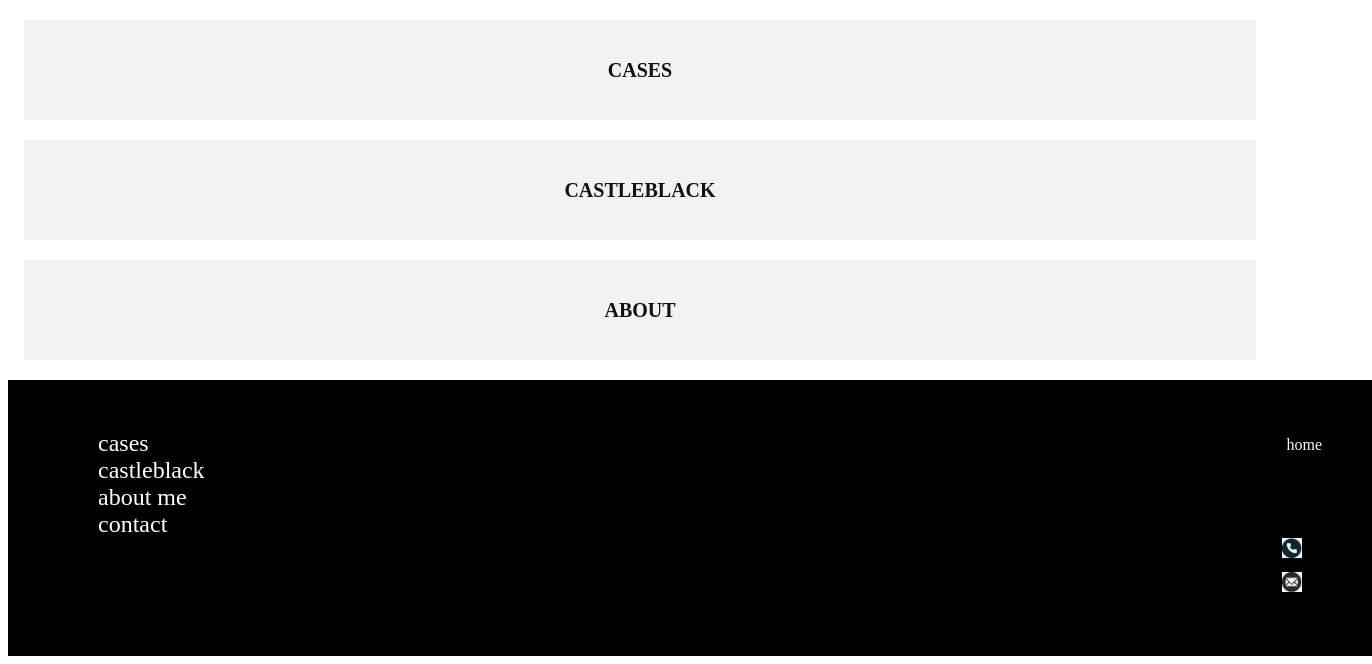
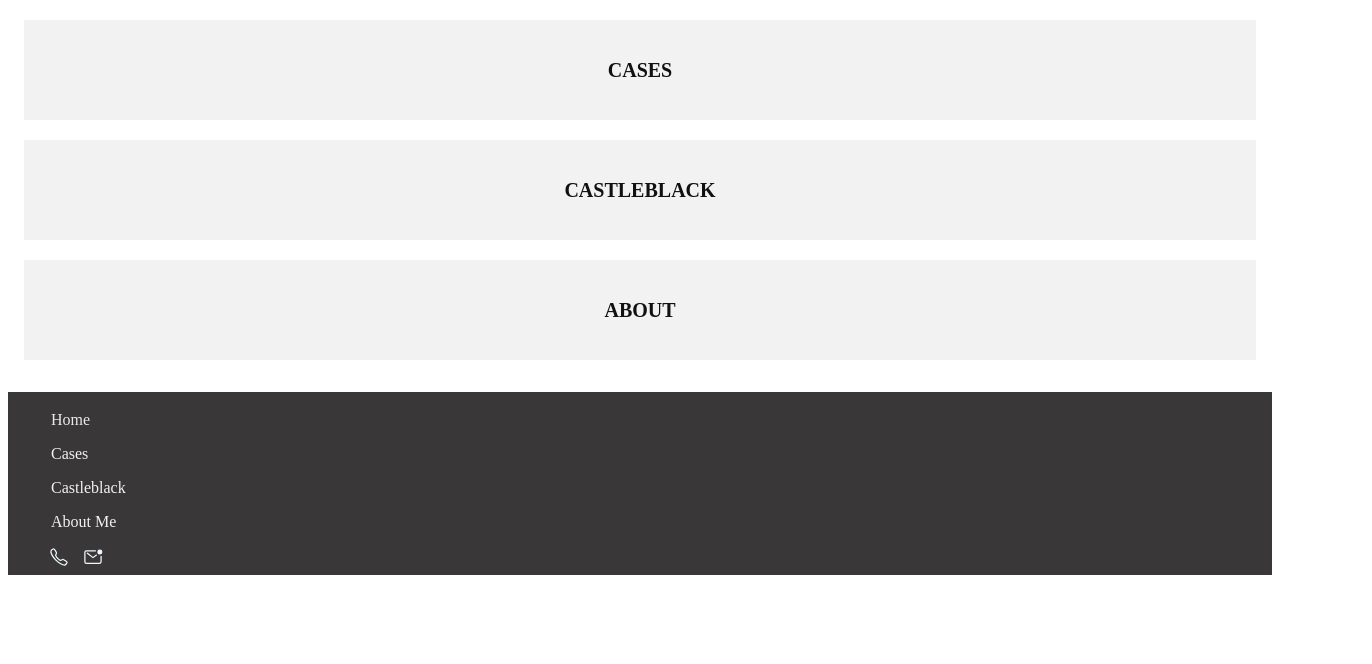
Before and after one commit to kimcool12/oluwapelumi, a plain HTML site: page Index.html in a window 1280 px wide. Shown: the part 316-980 px from the top of the page, 1372 px wide, since content can reach past the window. After the commit the page ends 899 px from the top, so only its background shows below. Drawn offline with nearby package versions, Linux system fonts and the light colour scheme.

Commit message:
all my millo

```diff
--- a/Index.html
+++ b/Index.html
@@ -5,6 +5,8 @@
 	<meta name="viewport" content="width=device-width, initial-scale=1">
 	<title>myweb</title>
 	<link rel="stylesheet" type="text/css" href="pelumi.css">
+	<script type="module" src="https://unpkg.com/ionicons@7.1.0/dist/ionicons/ionicons.esm.js"></script>
+<script nomodule src="https://unpkg.com/ionicons@7.1.0/dist/ionicons/ionicons.js"></script>
 </head>
 <body>
 	<header>
@@ -28,7 +30,7 @@
 		</section>
 		<section class="links">
 		<a href="cases.html">
-			<div class="boxlink-1">
+			<div class="boxlink-1" title="castleblack">
 				<h3>cases</h3>
 			</div>
 		</a>
@@ -37,7 +39,7 @@
 				<h3>castleblack</h3>
 			</div>
 		</a>
-		<a href="myself.html">
+		<a href="myself.html" title="castleblack">
 			<div class="boxlink-4">
 				<h3>About</h3>
 			</div>
@@ -47,18 +49,18 @@
 	</main>
 	<footer>
 		<ul>
-		    <li class="my-home"><a href="">home</a></li>
-		    <li><a href=""></a>cases</li>
-		    <li><a href=""></a>castleblack</li>
-		    <li><a href=""></a>about me </li>
-		    <li><a href=""></a>contact</li>
+		    <li class="my-home"><a href="index.html">home</a></li>
+		    <li><a href="cases.html"></a>cases</li>
+		    <li><a href="https://castle-black.my.canva.site/" target="_blank"></a>castleblack</li>
+		    <li><a href="myself.html"></a>about me </li>
+
 		</ul>
 		<div class="footer-sm">
-			<a href="">
-				<img src="phone.png" alt="phone icon">
+			<a href="#phone">
+				<ion-icon name="call-outline"></ion-icon>
 			</a>
-			<a href="">
-				<img src="mail.png" alt="mail icon">
+			<a href="#mail">
+				<ion-icon name="mail-unread-outline"></ion-icon>
 			</a>
 		</div>
 	</footer>
--- a/pelumi.css
+++ b/pelumi.css
@@ -166,41 +166,52 @@ header .header-cases{
 
 /*footer*/
 footer{
-	width: 100%;
-	padding: 50px 50px;
-	background-color: black;
-	margin-top: 20px;
-	overflow: auto;
+	background: #211f1fe3;
+	color: #f2f2f2;
+	padding: 3px;
+	margin-top: 2rem;
+
+
 }
 footer ul{
+	 list-style: none;
+	 width: 10%;
+}
 
-	font-size: 24px;
-	color: #111;
-	font-weight: 300;
-	display: block;
-	margin: 0 auto;
-	text-align: left;
+footer ul li{
+	margin-top: 16px;
+	font-size: px;
+	font-weight: 60;
+	text-transform: capitalize;
+	transition: color 0.3s ease;
+}
+footer ul li:hover {
+  color: #656565; /* lighter dim effect on hover */
+}
+
+
+footer ul li a{
+	color: rgb(232, 236, 232);
+	  transition: color 0.3s ease;
 
 }
-footer li{
-	display: block;
-    list-style: none;
-    color: #fff;
+
+
+footer ul li a:hover {
+  color: #656565; /* lighter dim effect on hover */
 }
-footer ul li a{
-	font-family: catamaran;
 
-	font-size: 16px;
-	color: ghostwhite;
-	float: right;
-	line-height: 30px;
+.footer-sm{
+	margin-left: 1.8rem;
 }
-.footer-sm{
-	float: right;
-	width: 40px;
+
+.footer-sm a{
+	margin-left: 9px;
+	color: aliceblue;
+	font-size: 20px;
+	font-weight: 100;
+	transition: color 0.3s ease;
 }
-.footer-sm img{
-	width: 50%;
-	margin-bottom: 10px;
-	text-align: right;
+.footer-sm a:hover {
+  color: #656565; /* lighter dim effect on hover */
 }
```
